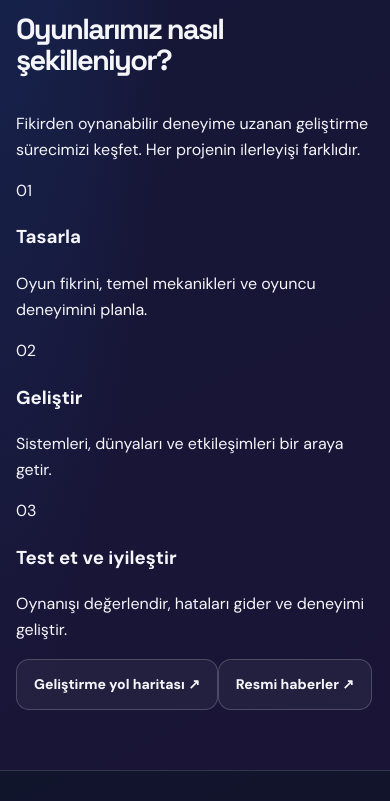
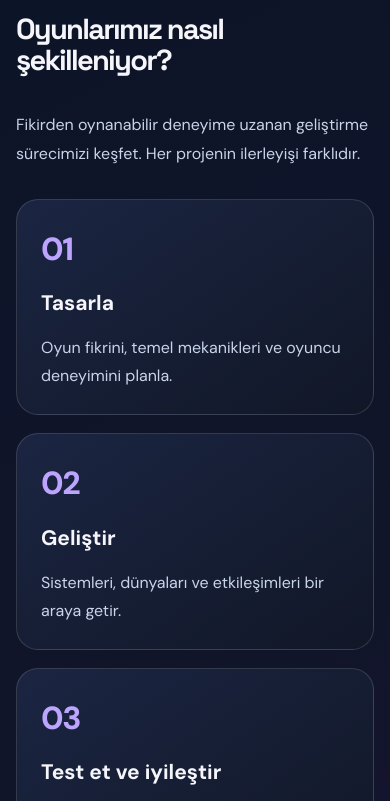
Before and after one commit to bershagames/bershagames.github.io, a plain HTML site: page index.html in a window 390 px wide. Shown: the part 3838-4639 px from the top of the page. Drawn offline with Linux system fonts and the light colour scheme.

Commit message:
style: responsive studio development cards

```diff
--- a/assets/studio-home.css
+++ b/assets/studio-home.css
@@ -89,3 +89,15 @@
 .theme-home .waffle-faq-list details p{padding:0 24px 22px;margin:0;color:#c4d0e5;line-height:1.7}
 .theme-home .waffle-faq-list summary:focus-visible{outline:3px solid #a6baff;outline-offset:-4px}
 @media(max-width:760px){.theme-home .waffle-media-layout{grid-template-columns:1fr}.theme-home .waffle-media-note{min-height:240px}.theme-home .waffle-faq-list summary{font-size:16px;padding:18px}.theme-home .waffle-faq-list details p{padding:0 18px 18px}}
+
+/* Studio process: editorial, responsive, no unverified milestone claims */
+.theme-home .studio-process{background:linear-gradient(155deg,#0c1428,#11152a 65%,#171332)}
+.theme-home .studio-process-lead{max-width:68ch;color:#c8d4e9;line-height:1.8;margin:0 0 30px}
+.theme-home .studio-process-grid{display:grid;grid-template-columns:repeat(3,minmax(0,1fr));gap:18px}
+.theme-home .studio-process-grid article{padding:clamp(24px,3vw,38px);border:1px solid #ffffff24;border-radius:22px;background:linear-gradient(145deg,#1b2542,#111727)}
+.theme-home .studio-process-num{display:inline-block;font-size:32px;font-weight:800;color:#bda5ff;letter-spacing:-.04em;margin-bottom:28px}
+.theme-home .studio-process-grid h3{font-size:clamp(21px,2vw,28px);margin:0 0 14px}
+.theme-home .studio-process-grid p{color:#c8d4e9;line-height:1.75;margin:0}
+.theme-home .studio-process-actions{display:flex;gap:12px;flex-wrap:wrap;margin-top:26px}
+@media(max-width:850px){.theme-home .studio-process-grid{grid-template-columns:1fr}.theme-home .studio-process-num{margin-bottom:12px}.theme-home .studio-process-grid article{padding:24px}}
+@media(max-width:520px){.theme-home .studio-process-actions{flex-direction:column}.theme-home .studio-process-actions .btn{max-width:100%;text-align:center}}
```
